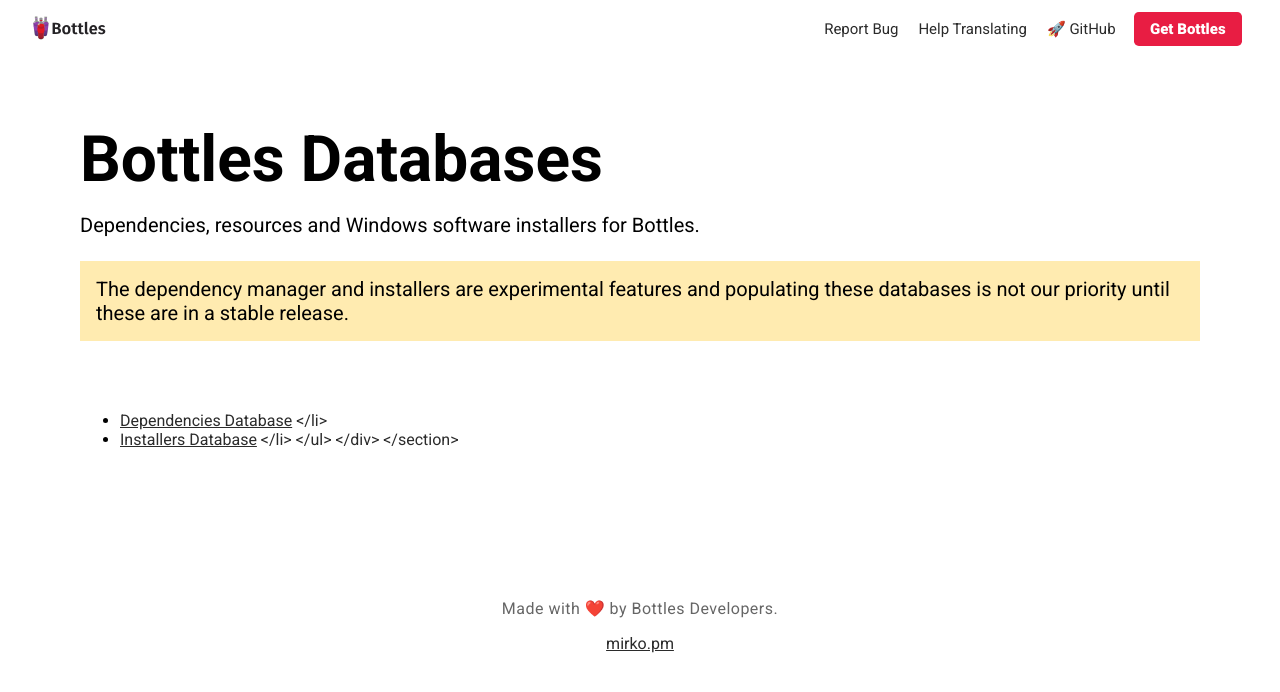
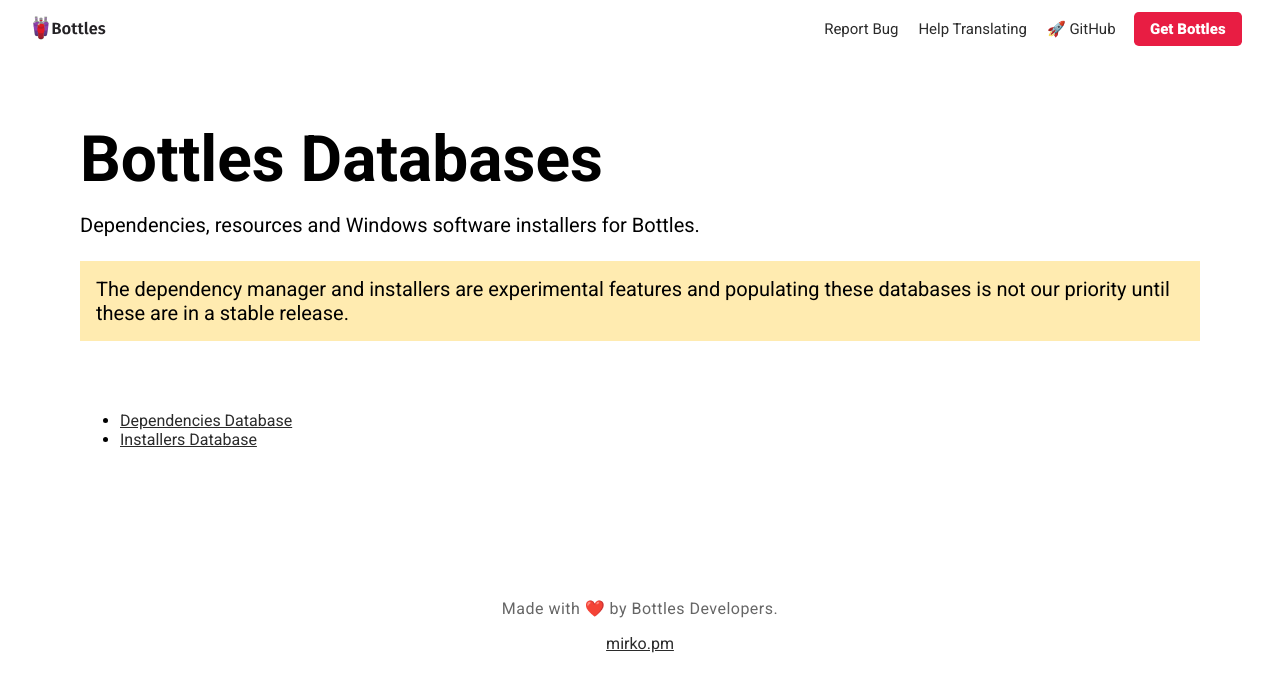
Before and after one commit to bottlesdevs/website, a Jekyll site: the page built from database.md, in a window 1280 px wide. Shown: the top 692 px of the page. Built offline with Jekyll 4.4.1, drawn with Linux system fonts in a browser that asks for light colours.

```diff
--- a/database.md
+++ b/database.md
@@ -17,10 +17,10 @@ title: Dependencies, resources and software installers for Bottles
   <div class="container large">
     <ul>
       <li>
-        <a href="/database/dependencies">Dependencies Database<a>
+        <a href="/database/dependencies">Dependencies Database</a>
       </li>
       <li>
-        <a href="#">Installers Database<a>
+        <a href="#">Installers Database</a>
       </li>
     </ul>
   </div>
```
